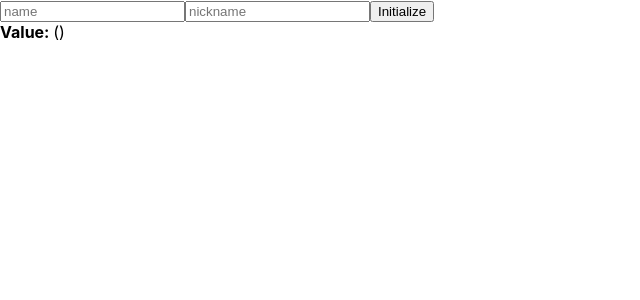
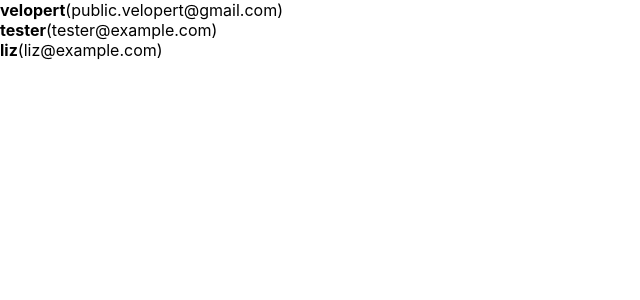
Before and after one commit to devops-future/react-A2Z, a React (Create React App) app: page / in a window 1280 px wide. Shown: the top 300 px of the page, without its empty margins (0-640 px from the left). Built offline with nearby package versions, Linux system fonts and the light colour scheme.

Commit message:
first commit

```diff
--- a/src/App.js
+++ b/src/App.js
@@ -1,10 +1,10 @@
 import react from 'react';
-import InputSample from './InputSample';
+import UserList from './UserList';
 import './App.css'
 
 function App() {
   return (
-    <InputSample />
+    <UserList />
   );
 }
 
--- a/src/InputSample.js
+++ /dev/null
@@ -1,41 +0,0 @@
-import React, { useState, useRef } from 'react';
-
-function InputSample() {
-	const [inputs, setInputs] = useState({
-		name: '',
-		nickname: ''
-	});
-	const nameInput = useRef();
-
-	const { name, nickname } = inputs;
-
-	const onChange = (e) => {
-		const { value, name } = e.target;
-		setInputs({
-			...inputs,
-			[name]: value
-		});
-	}
-
-	const onReset = () => {
-		setInputs({
-			name: '',
-			nickname: '',
-		});
-		nameInput.current.focus();
-	}
-
-	return (
-		<div>
-			<input name="name" placeholder="name" onChange={onChange} value={name} ref={nameInput}/>
-			<input name="nickname" placeholder="nickname" onChange={onChange} value={nickname} />
-			<button onClick={onReset}>Initialize</button>
-			<div>
-				<b>Value: </b>
-				{name} ({nickname})
-			</div>
-		</div>
-	)
-}
-
-export default InputSample;
--- /dev/null
+++ b/src/UserList.js
@@ -0,0 +1,40 @@
+import React from 'react';
+
+function User({user}) {
+	return (
+		<div>
+			<b>{user.username}</b>
+			<span>({user.email})</span>
+		</div>
+	);
+}
+
+function UserList() {
+	const users = [
+		{
+			id: 1,
+			username: 'velopert',
+			email: 'public.velopert@gmail.com'
+		},
+		{
+			id: 2,
+			username: 'tester',
+			email: 'tester@example.com'
+		},
+		{
+			id: 3,
+			username: 'liz',
+			email: 'liz@example.com'
+		}
+	];
+
+	return (
+		<div>
+			{users.map((user, index) => (
+				<User user={user} key={index}/>
+			))}
+		</div>
+	);
+}
+
+export default UserList;
```
Also changed, not shown: 1 other file (tests, documents, lock files or other folders).
